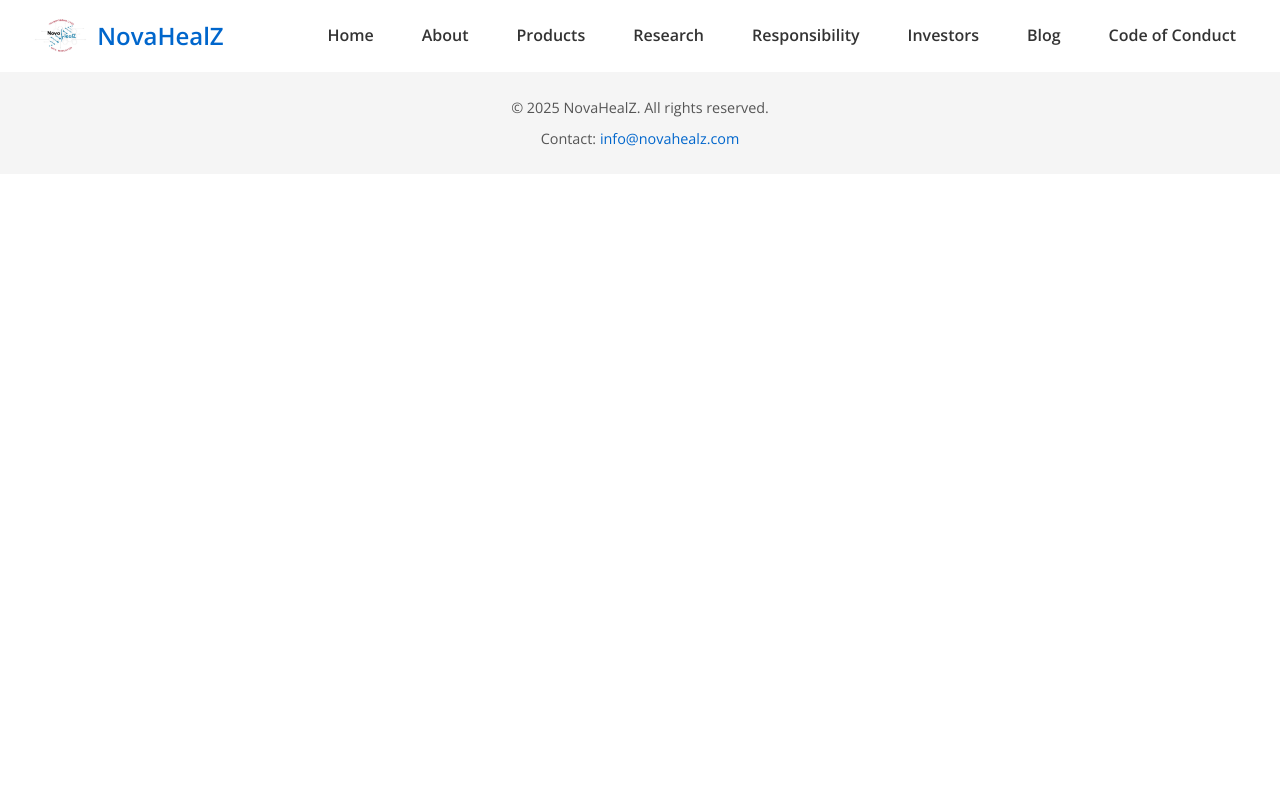
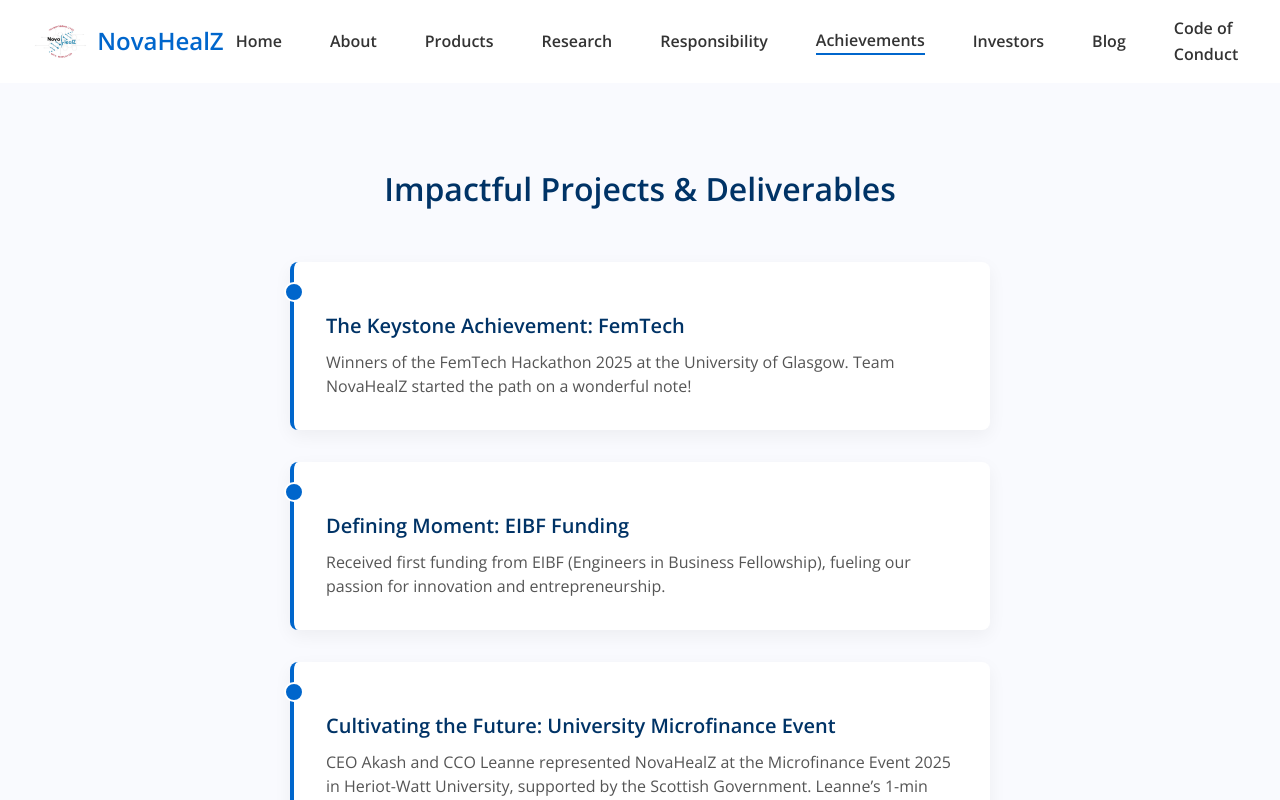
Before and after one commit to surya-selvakumar/novahealz-website, a React (Vite) app: page /achievements in a window 1280 px wide. Shown: the top 800 px of the page. Built offline with nearby package versions, Linux system fonts and the light colour scheme; the HTML template or start-up script is replaced by a standard one.

Commit message:
website-changes-v2-0405

```diff
--- a/src/App.jsx
+++ b/src/App.jsx
@@ -12,6 +12,8 @@
 import Investors from './pages/Investors';
 import Blog from './pages/Blog';
 import CodeOfConduct from './pages/CodeOfConduct';
+import Achievements from './pages/Achievements';
+
 
 function App() {
   const location = useLocation();
@@ -27,6 +29,7 @@
           <Route path="/products" element={<Products />} />
           <Route path="/research" element={<Research />} />
           <Route path="/responsibility" element={<Responsibility />} />
+          <Route path="/achievements" element={<Achievements />} />
           <Route path="/investors" element={<Investors />} />
           <Route path="/blog" element={<Blog />} />
           <Route path="/code-of-conduct" element={<CodeOfConduct />} />
--- a/src/components/Footer.jsx
+++ b/src/components/Footer.jsx
@@ -8,7 +8,7 @@
   return (
     <footer className={isHomePage ? 'footer home-footer' : 'footer'}>
       <p>&copy; {currentYear} NovaHealZ. All rights reserved.</p>
-      <p>Contact: <a href="mailto:info@healtech.com">info@novahealz.com</a></p>
+      {/* <p>Contact: <a href="mailto:info@healtech.com">info@novahealz.com</a></p> */}
     </footer>
   );
 }
--- a/src/components/Header.jsx
+++ b/src/components/Header.jsx
@@ -24,6 +24,7 @@
         <NavLink to="/products" onClick={() => setMenuOpen(false)}>Products</NavLink>
         <NavLink to="/research" onClick={() => setMenuOpen(false)}>Research</NavLink>
         <NavLink to="/responsibility" onClick={() => setMenuOpen(false)}>Responsibility</NavLink>
+        <NavLink to="/achievements" onClick={() => setMenuOpen(false)}>Achievements</NavLink>
         <NavLink to="/investors" onClick={() => setMenuOpen(false)}>Investors</NavLink>
         <NavLink to="/blog" onClick={() => setMenuOpen(false)}>Blog</NavLink>
         <NavLink to="/code-of-conduct" onClick={() => setMenuOpen(false)}>Code of Conduct</NavLink>
--- a/src/pages/About.jsx
+++ b/src/pages/About.jsx
@@ -4,7 +4,7 @@
 
 
 const teamImages = [
-  '/team/grp3.jpg',
+  '/team/grp7.jpg',
   '/team/grp1.jpg',
   '/team/grp2.jpg',
   '/team/grp4.jpg'
@@ -88,11 +88,12 @@
               style={{
                 width: '100%',
                 height: '100%',
-                objectFit: 'cover',
+                objectFit: teamImages[currentImage].includes('grp7') ? 'contain' : 'cover',
                 borderRadius: '12px',
                 position: 'absolute',
                 top: 0,
-                left: 0
+                left: 0,
+                background: '#000'
               }}
             />
           </AnimatePresence>
@@ -134,11 +135,30 @@
       <section style={{ background: '#ffffff', padding: '4rem 2rem' }}>
         <div style={{ maxWidth: '1000px', margin: '0 auto' }}>
           <motion.h2 initial={{ opacity: 0 }} animate={{ opacity: 1 }} transition={{ duration: 0.6 }}
-            style={{ color: '#003366', fontSize: '2rem', marginBottom: '1rem' }}>
+            style={{ color: '#003366', fontSize: '2rem', marginBottom: '1rem', textAlign: 'center' }}>
             Our Story
           </motion.h2>
+          <motion.h2 initial={{ opacity: 0 }} animate={{ opacity: 1 }} transition={{ duration: 0.6 }}
+            style={{ color: '#003366', fontSize: '1.5rem', marginBottom: '1rem', textAlign: 'center'}}>
+            NovaHealZ: A Story of Purpose and Innovation
+          </motion.h2>
           <p style={{ fontSize: '1rem', color: '#666', lineHeight: '1.7' }}>
-            Founded in 2024, NovaHealz emerged with a passion to revolutionize wound care. Today, our interdisciplinary teams of innovators, scientists, and clinicians are dedicated to advancing the science of healing through patient-centered solutions.
+          NovaHealZ was founded by Akash Pande Rajeshkumar, whose journey into the field of
+          wound care began with a deeply personal experience. His grandfather, a long-time
+          diabetic, was suddenly diagnosed with a diabetic foot ulcer. A small wound on his toe,
+          which failed to heal for months, severely impacted his ability to walk, leading to
+          prolonged suffering. This difficult experience sparked a deep sense of responsibility in
+          Akash to find a solution for diabetic foot ulcers, which are a growing concern in diabetes
+          management.
+          Akash’s search for better healing solutions led him to dedicate a year of intense research
+          and experimentation, developing a unique wound care product specifically designed to
+          accelerate healing in diabetic foot ulcers.
+          With support from his close-knit group of friends, who are now all C-level executives
+          within the company, NovaHealZ was officially born. The founding team benefited from
+          invaluable mentorship and guidance from the University of Glasgow’s Enterprise team,
+          which helped shape their vision and provided strategic direction. This collaboration,
+          combined with the team’s passion and determination, allowed them to turn a personal
+          struggle into a pioneering business that will change the landscape of wound care.
           </p>
         </div>
       </section>
--- /dev/null
+++ b/src/pages/Achievements.css
@@ -0,0 +1,53 @@
+.achievements-section {
+    padding: 4rem 2rem;
+    background: #f9fafe;
+  }
+
+  .section-title {
+    text-align: center;
+    font-size: 2rem;
+    margin-bottom: 3rem;
+    color: #003366;
+  }
+
+  .timeline-container {
+    display: flex;
+    flex-direction: column;
+    align-items: center;
+    position: relative;
+  }
+
+  .timeline-box {
+    background: #ffffff;
+    border-left: 4px solid #0066cc;
+    padding: 2rem;
+    margin-bottom: 2rem;
+    width: 100%;
+    max-width: 700px;
+    position: relative;
+    border-radius: 8px;
+    box-shadow: 0 6px 18px rgba(0, 0, 0, 0.05);
+  }
+
+  .timeline-box::before {
+    content: "";
+    position: absolute;
+    left: -10px;
+    top: 20px;
+    width: 16px;
+    height: 16px;
+    background: #0066cc;
+    border-radius: 50%;
+    border: 2px solid #ffffff;
+  }
+
+  .timeline-box h3 {
+    margin-bottom: 0.5rem;
+    color: #003366;
+  }
+
+  .timeline-box p {
+    margin: 0;
+    color: #555;
+    line-height: 1.5;
+  }
--- /dev/null
+++ b/src/pages/Achievements.jsx
@@ -0,0 +1,46 @@
+import React from 'react';
+import { motion } from 'framer-motion';
+import './Achievements.css'; // style separately
+
+const achievements = [
+  {
+    title: "The Keystone Achievement: FemTech",
+    description: "Winners of the FemTech Hackathon 2025 at the University of Glasgow. Team NovaHealZ started the path on a wonderful note!",
+  },
+  {
+    title: "Defining Moment: EIBF Funding",
+    description: "Received first funding from EIBF (Engineers in Business Fellowship), fueling our passion for innovation and entrepreneurship.",
+  },
+  {
+    title: "Cultivating the Future: University Microfinance Event",
+    description: "CEO Akash and CCO Leanne represented NovaHealZ at the Microfinance Event 2025 in Heriot-Watt University, supported by the Scottish Government. Leanne’s 1-min pitch was highly praised!",
+  },
+  {
+    title: "Visionary Achievement: iBioIC",
+    description: "Coming soon.",
+  },
+];
+
+export default function Achievements() {
+  return (
+    <section className="achievements-section">
+      <h2 className="section-title">Impactful Projects & Deliverables</h2>
+      <div className="timeline-container">
+        {achievements.map((item, index) => (
+          <motion.div
+            key={index}
+            className="timeline-box"
+            initial={{ opacity: 0, y: 50 }}
+            whileInView={{ opacity: 1, y: 0 }}
+            transition={{ duration: 0.6, delay: index * 0.1 }}
+            viewport={{ once: true }}
+          >
+            <div className="line-circle" />
+            <h3>{item.title}</h3>
+            <p>{item.description}</p>
+          </motion.div>
+        ))}
+      </div>
+    </section>
+  );
+}
--- a/src/pages/CodeOfConduct.jsx
+++ b/src/pages/CodeOfConduct.jsx
@@ -43,12 +43,12 @@
             <li>Commitment to safety, quality, and patient well-being.</li>
           </motion.ul>
 
-          <p style={{ marginTop: '2rem', fontSize: '1rem', color: '#555', textAlign: 'center' }}>
+          {/* <p style={{ marginTop: '2rem', fontSize: '1rem', color: '#555', textAlign: 'center' }}>
             <a href="/code_of_conduct_v1.pdf" target="_blank" rel="noopener noreferrer"
               style={{ color: '#0066cc', textDecoration: 'underline', fontWeight: '600' }}>
               📄 Download Full Code of Conduct (PDF)
             </a>
-          </p>
+          </p> */}
         </div>
       </section>
     </motion.div>
--- a/src/pages/Investors.jsx
+++ b/src/pages/Investors.jsx
@@ -37,7 +37,7 @@
           <strong>Coming Soon:</strong> Financial updates, presentations, and governance information.
         </motion.p>
 
-        <motion.p
+        {/* <motion.p
           style={{ marginTop: '2rem', fontSize: '1rem', color: '#555' }}
           initial={{ opacity: 0 }}
           animate={{ opacity: 1 }}
@@ -46,7 +46,7 @@
           Investor inquiries: <a href="mailto:investors@healtech.com" style={{ color: '#0066cc', textDecoration: 'underline' }}>
             investors@healtech.com
           </a>
-        </motion.p>
+        </motion.p> */}
       </section>
     </motion.div>
   );
--- a/src/pages/Products.jsx
+++ b/src/pages/Products.jsx
@@ -50,7 +50,7 @@
                 boxShadow: '0 6px 18px rgba(0,0,0,0.08)'
               }}
             >
-              <img src="/products/beemashield.png" alt="BeemaShield product" style={{
+              <img src="/products/hydroshield.png" alt="HydroShield product" style={{
                 width: '110%',
                 height: '400px',
                 objectFit: 'cover',
```
Also changed, not shown: public/products/hydroshield.png (added), public/team/grp7.jpg (added).
